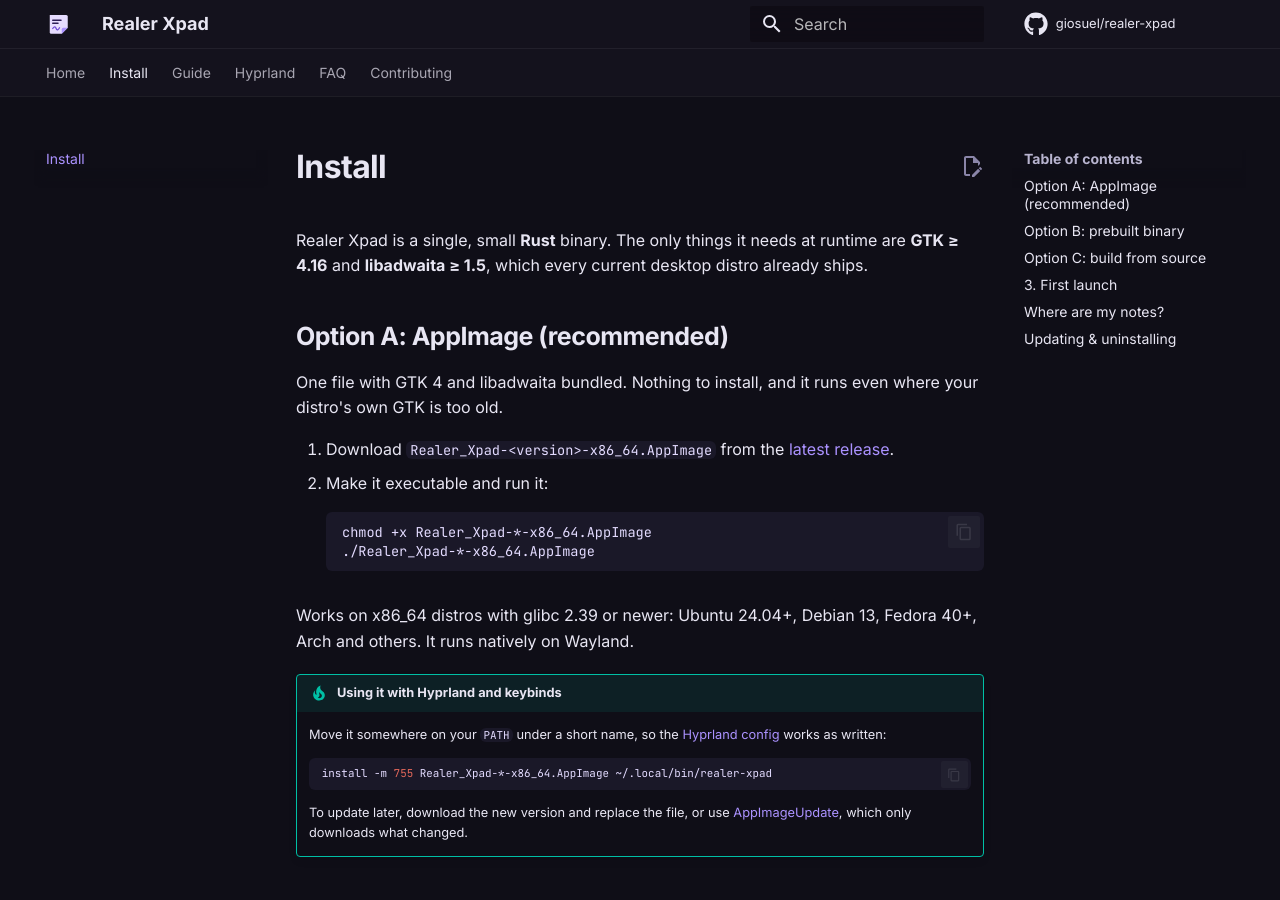
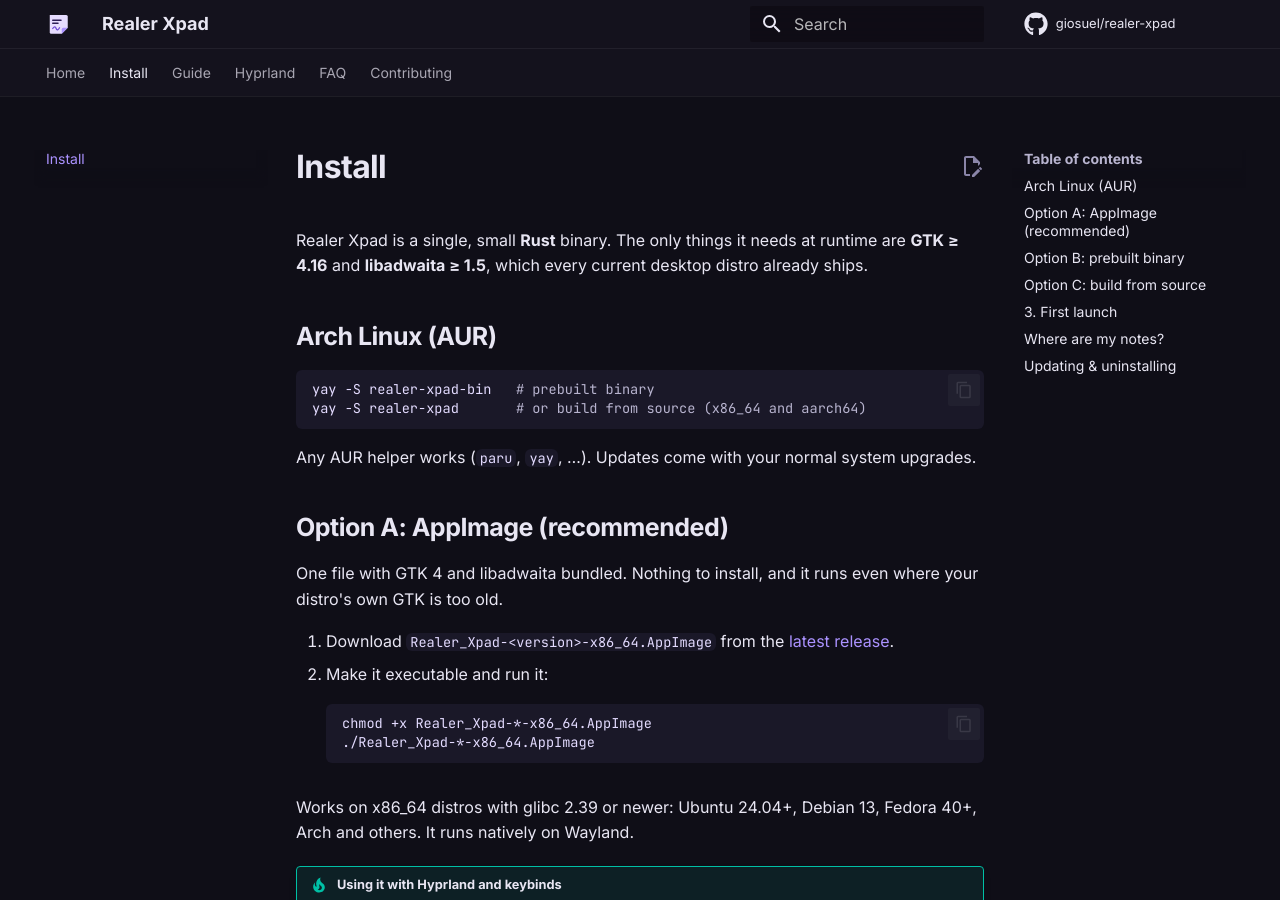
Before and after one commit to giosuel/realer-xpad, an MkDocs documentation site: the page built from docs/install.md, in a window 1280 px wide and 900 px high. Built offline with MkDocs 1.6.1 and Material for MkDocs 9.7.7, drawn with Linux system fonts in a browser that asks for light colours; comment, search, counter and statistics services are not loaded.

Commit message:
Add AUR packages: realer-xpad and realer-xpad-bin
realer-xpad builds the tagged source with cargo, runs the unit tests and
installs the binary, desktop file, metainfo, icon and Hyprland example.
realer-xpad-bin repackages the release tarball.

packaging/aur/test.sh builds, lints (namcap) and installs both in a clean
Arch container and regenerates .SRCINFO; bump.sh moves them to a new
release. CI now shellchecks every script.

Co-Authored-By: Claude Opus 5.5 <noreply@anthropic.com>
Claude-Session: https://claude.ai/code/session_01MtrjThqMBiYwFRieHXzAzt

````diff
--- a/docs/install.md
+++ b/docs/install.md
@@ -7,6 +7,16 @@ title: Install
 Realer Xpad is a single, small **Rust** binary. The only things it needs at
 runtime are **GTK ≥ 4.16** and **libadwaita ≥ 1.5**, which every current
 desktop distro already ships.
+
+## Arch Linux (AUR)
+
+```sh
+yay -S realer-xpad-bin   # prebuilt binary
+yay -S realer-xpad       # or build from source (x86_64 and aarch64)
+```
+
+Any AUR helper works (`paru`, `yay`, …). Updates come with your normal system
+upgrades.
 
 ## Option A: AppImage (recommended)
 
````
Also changed, not shown: README.md (+3 -1 lines), packaging/aur/README.md (added, +44 -0 lines), 7 other files.
